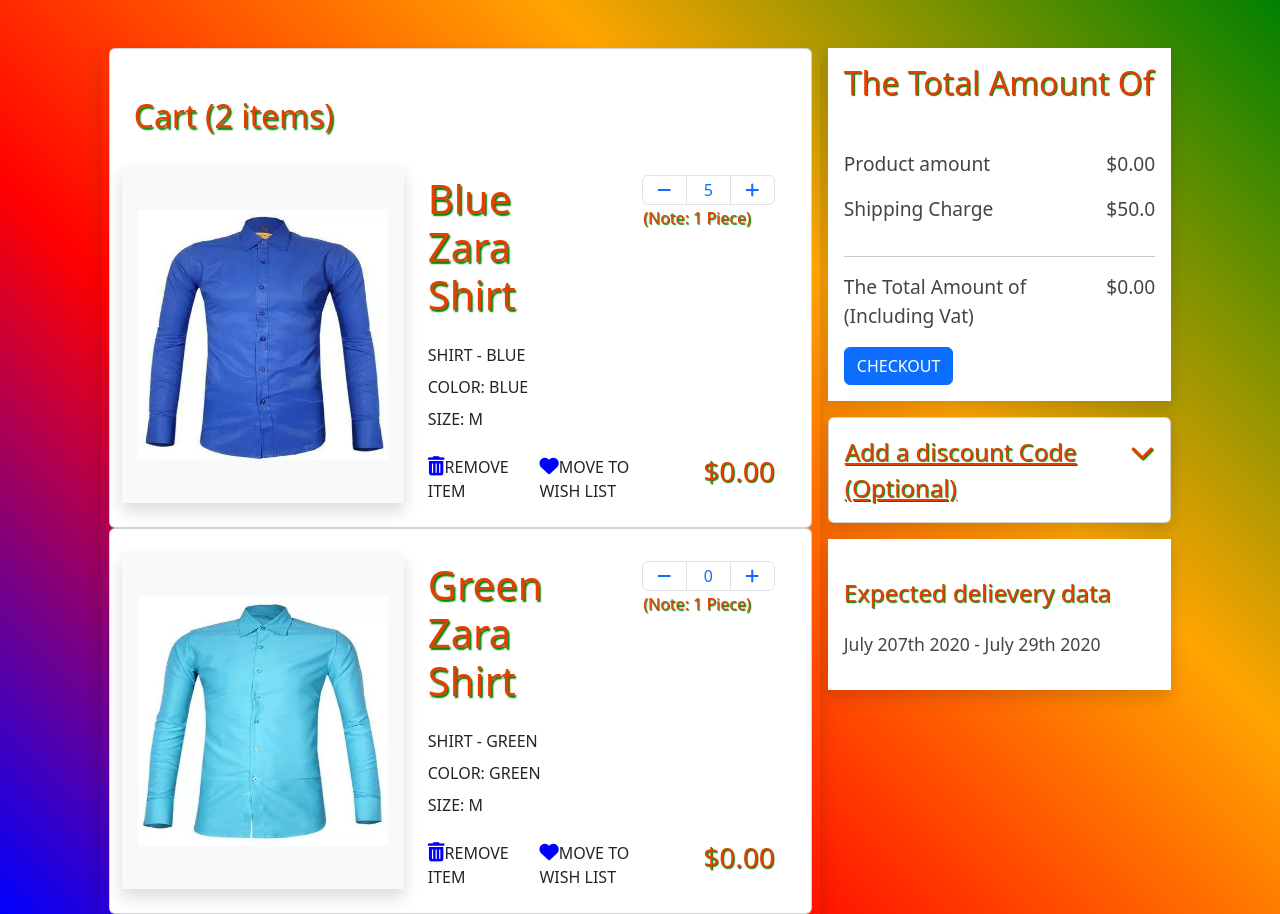
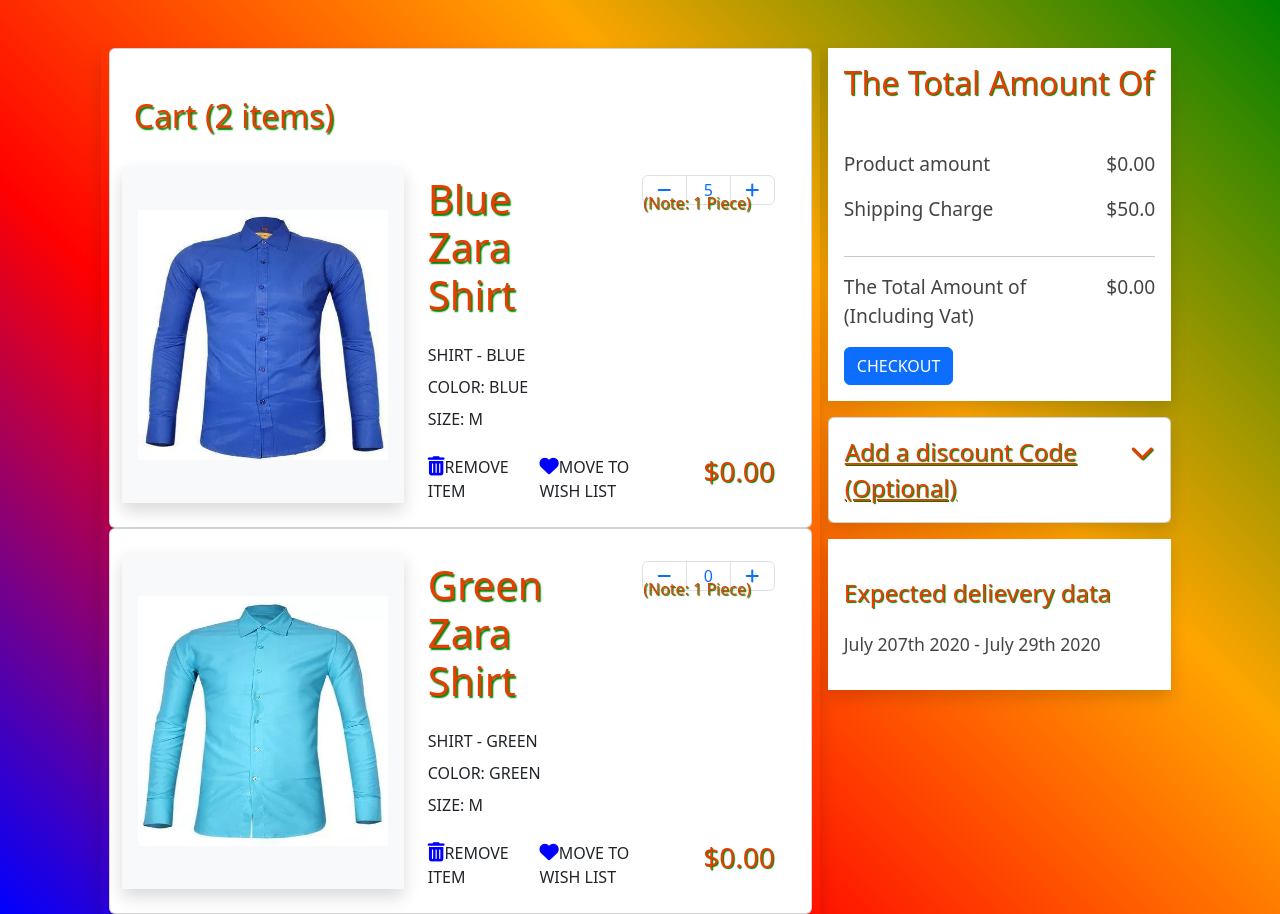
Before and after one commit to abidaalipk/SHOPPING-WEBSITE, a plain HTML site: page index.html in a window 1280 px wide. Drawn offline with nearby package versions, Linux system fonts and the light colour scheme.

Commit message:
Update cart.css

```diff
--- a/cart.css
+++ b/cart.css
@@ -51,6 +51,7 @@
   text-shadow: 1px 1px 1px green;
   bottom: -25px;
   right: 1.5rem;
+  top: 1rem;
 }
 
 .page-link {
```
